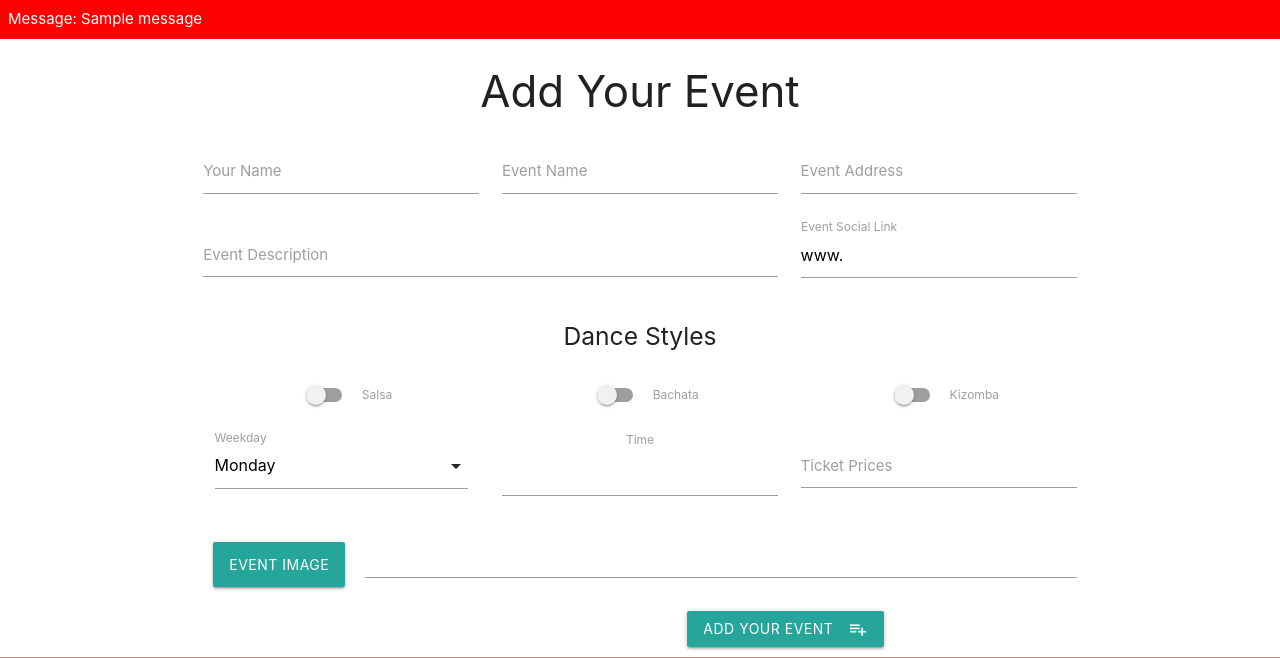
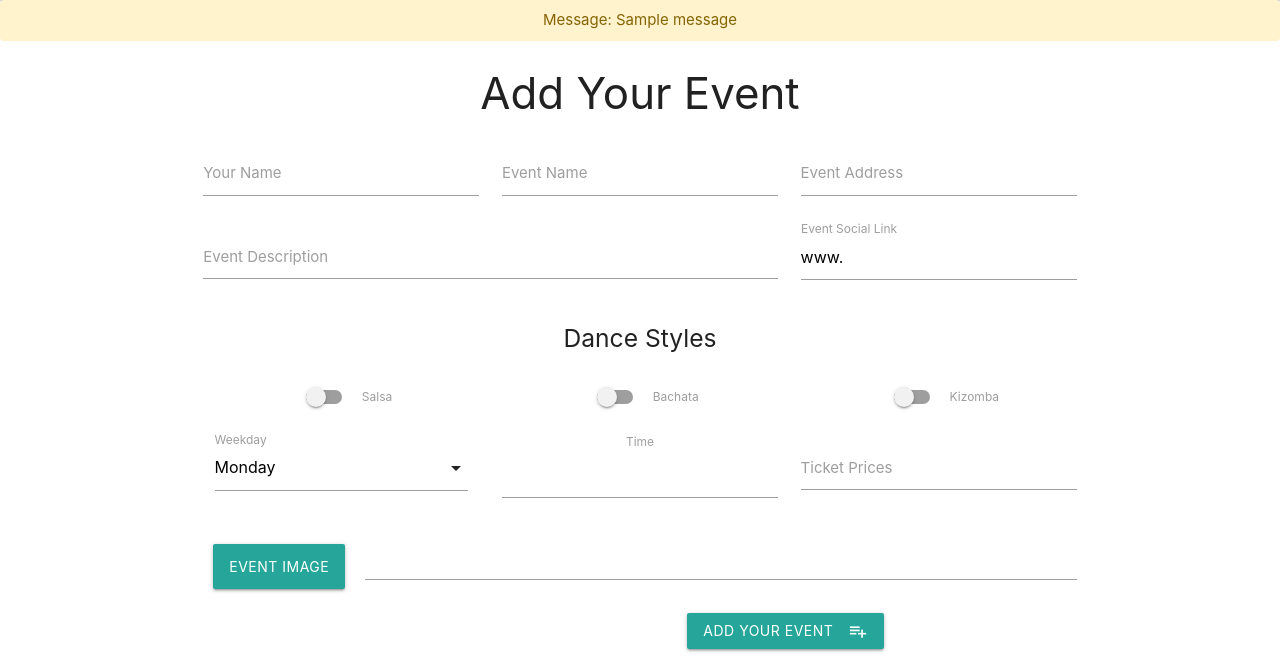
Before and after one commit to Magnusson95/Dance-Your-Way, a Flask app: page /add-event in a window 1280 px wide. Shown: the part 64-722 px from the top of the page. Run offline with Flask 2, Linux system fonts and the light colour scheme; one stand-in notice (Sample message) is shown; a database or web service that is not in the repository returns one stand-in record (values such as "Sample title"); some libraries are stand-ins or nearby versions.

Commit message:
added flash message for username already exists and redirected back to signup page. Flash message styling similar to bootstrap warning alert

```diff
--- a/app.py
+++ b/app.py
@@ -55,7 +55,8 @@ def adduser():
         session['logged'] = True
         return redirect(url_for('add_event'))
     else:
-        return "<h1>This username already exists</h1>"
+        flash('Username already exists')
+        return redirect(url_for('signup'))
 
 
 @app.route('/get_salsa_events')
--- a/static/css/style.css
+++ b/static/css/style.css
@@ -9,8 +9,11 @@
 
 .alert-error {
   padding: 8px;
-  background-color: red;
-  color: white;
+  background-color: #fff3cd;
+  color: #856404;
+  border-color: #ffeeba;
+  border-radius: .25rem;
+  border: 1px solid transparent;
 }
 
 .card {
--- a/templates/base.html
+++ b/templates/base.html
@@ -32,7 +32,7 @@
 	</header>
 
 	{% for message in get_flashed_messages() %}
-	<div class="alert-error">Message: {{ message }}</div>
+	<div class="alert-error center">Message: {{ message }}</div>
 	{% endfor %}
 
 	{% block content %} {% endblock %}
```
